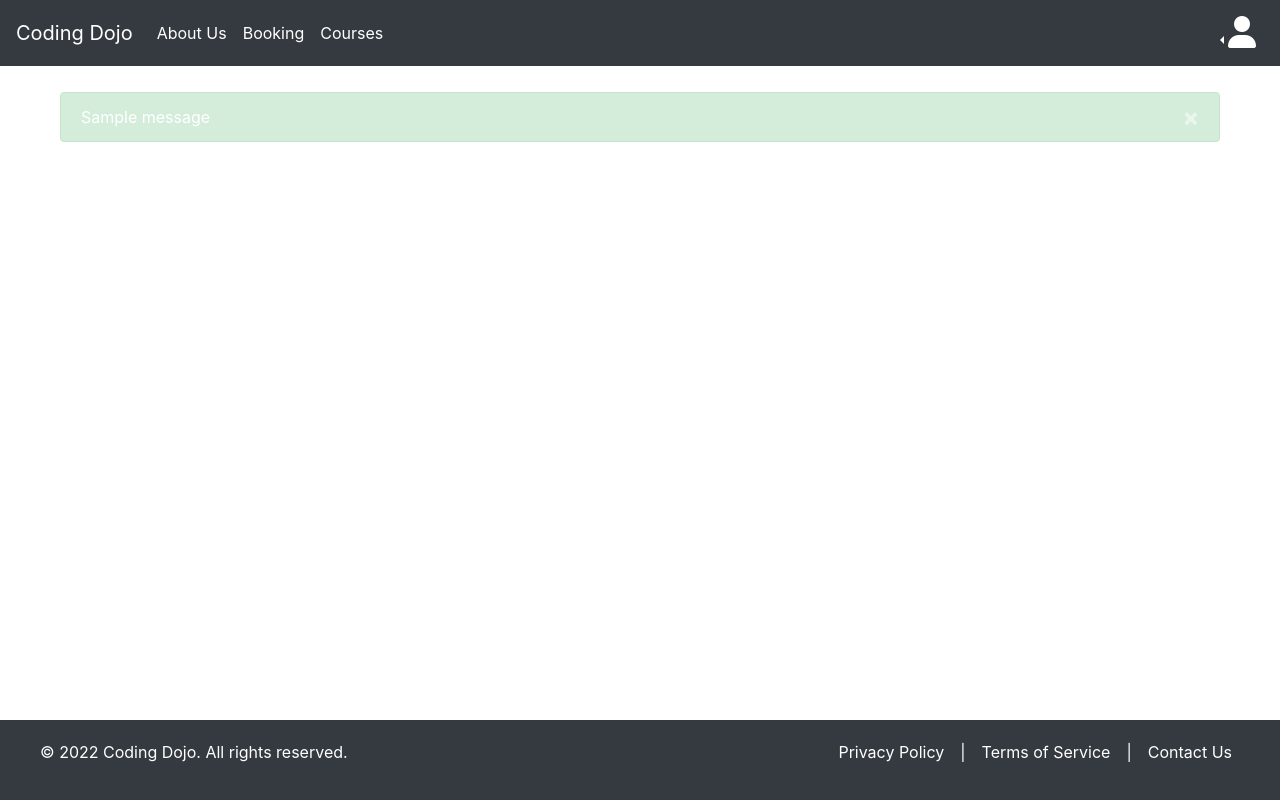
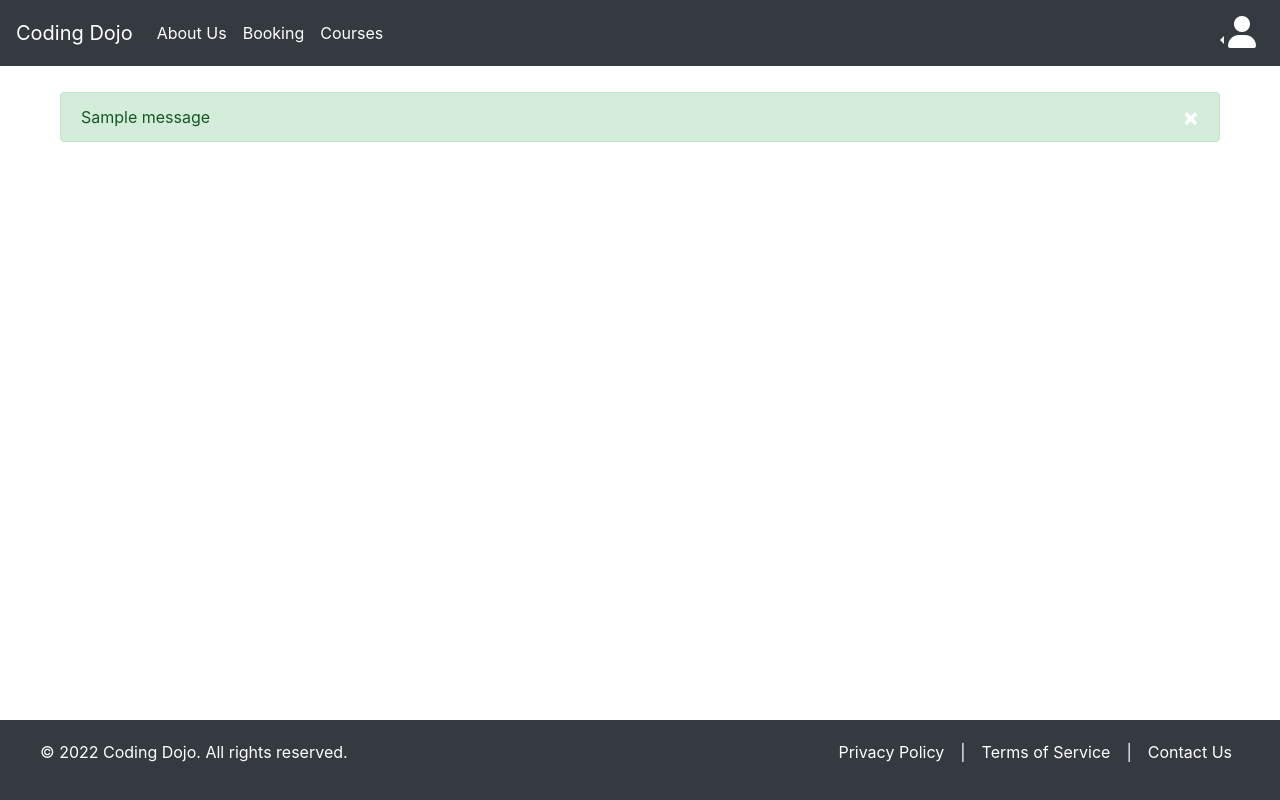
Before and after one commit to 23Ansell/DojoTask2, a Flask app: page /account in a window 1280 px wide. Run offline with Flask 3, Linux system fonts and the light colour scheme; tables that the repository leaves empty hold one stand-in row (values such as "Sample post"); one stand-in notice (Sample message) is shown; some libraries are stand-ins or nearby versions.

Commit message:
I don't know no nothin' 'bout no ice, I'm just cold

```diff
--- a/static/styles.css
+++ b/static/styles.css
@@ -113,7 +113,7 @@ footer .list-inline-item a:hover {
 }
 
 * {
-    color: #fff !important;
+    color: #fff;
     margin: 0;
     padding: 0;
     box-sizing: border-box;
@@ -126,7 +126,15 @@ footer .list-inline-item a:hover {
 }
 
 .close {
-    color: black;
+    color: #6c757d; /* Bootstrap's default gray color for close buttons */
+    opacity: 1; /* Ensures the color is fully visible */
+    font-size: 1.5rem; /* Optional: Adjust size */
+}
+
+.close:hover {
+    color: #495057; /* Darker gray on hover */
+    text-decoration: none; /* Removes underline on hover */
+    opacity: 0.8; /* Optional: Slight fade effect */
 }
 
 .navbar .nav-link.dropdown-toggle {
@@ -252,3 +260,13 @@ footer .list-inline-item a:hover {
     max-width: 1200px;
     padding: 0 20px;
 }
+
+a {
+    color: #fff; /* White text */
+    text-decoration: none; /* Optional, to remove underlines */
+}
+
+a:hover {
+    color: #ccc; /* Optional: A slightly lighter color on hover */
+    text-decoration: underline; /* Optional: Add underline on hover */
+}
--- a/templates/base.html
+++ b/templates/base.html
@@ -56,9 +56,9 @@
     {% if messages %}
         <div class="container mt-3">
             {% for category, message in messages %}
-                <div class="alert alert-{{ category }} alert-dismissible fade show flash-message" role="alert">
+                <div class="alert alert-{{ category }} alert-dismissible show flash-message" role="alert">
                     {{ message }}
-                    <button type="button" class="close" data-dismiss="alert" aria-label="Close" onclick="this.closest('.alert').remove();">
+                    <button type="button" class="close text-muted" data-dismiss="alert" aria-label="Close">
                         <span aria-hidden="true">&times;</span>
                     </button>
                 </div>
--- a/templates/login.html
+++ b/templates/login.html
@@ -22,7 +22,7 @@ Login
                     </div>
                     <button type="submit" class="btn btn-primary btn-block">Login</button>
                     <br>
-                    <p style="text-align: center;">Don't have an account? <i><a href="/register">Sign up now</a>.</i></p>
+                    <p style="text-align: center">Don't have an account? <i><a href="/register">Sign up now</a>.</i></p>
                 </form>
             </div>
         </div>
```
